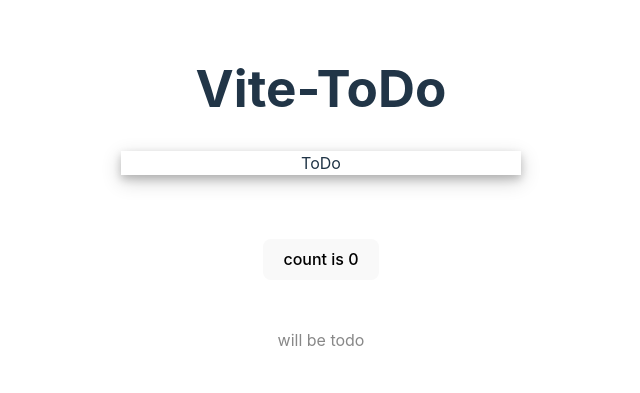
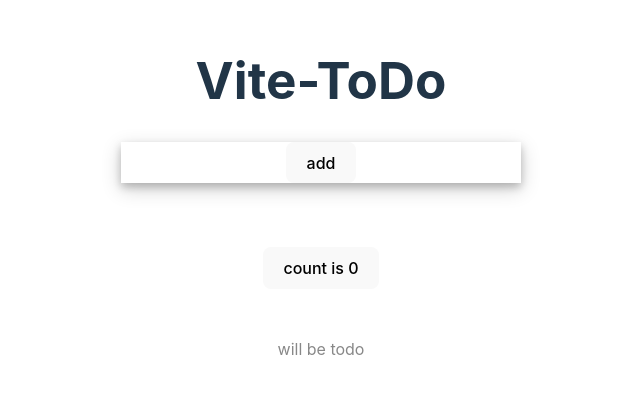
Before and after one commit to danielu96/Vite-React-ToDo, a React (Vite) app: page / in a window 1280 px wide. Shown: the part 203-596 px from the top of the page, without its empty margins (319-959 px from the left). Built offline with nearby package versions, Linux system fonts and the light colour scheme.

Commit message:
form added

```diff
--- a/src/ToDo.jsx
+++ b/src/ToDo.jsx
@@ -4,7 +4,9 @@ const ToDo = () => {
   return (
 
     <div className='container'>
-    ToDo</div>
+    <form className='form'></form>
+    <button className='button'>add </button>
+    </div>
   )
 }
 
```
